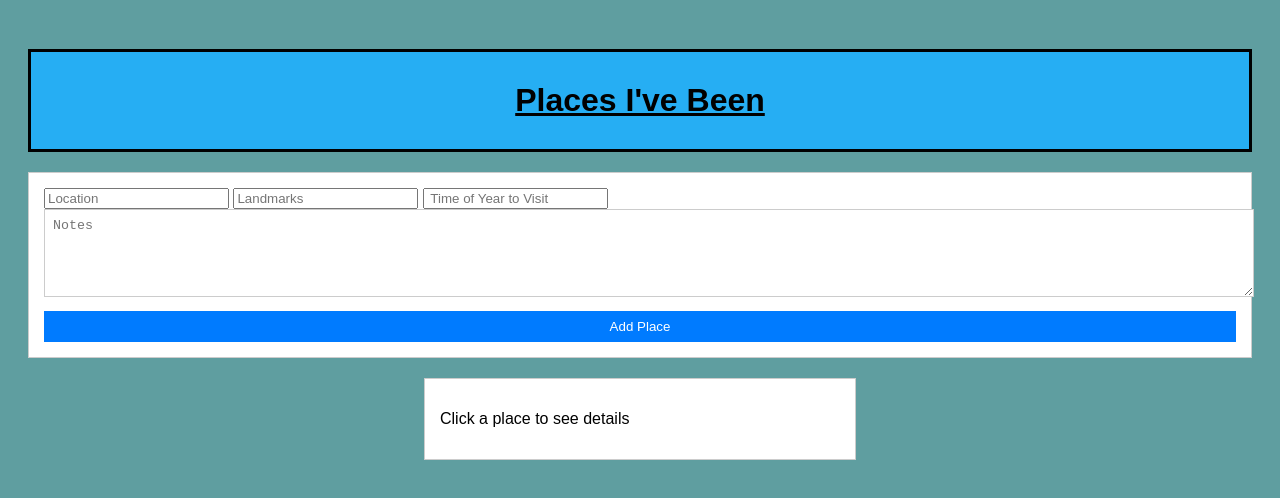
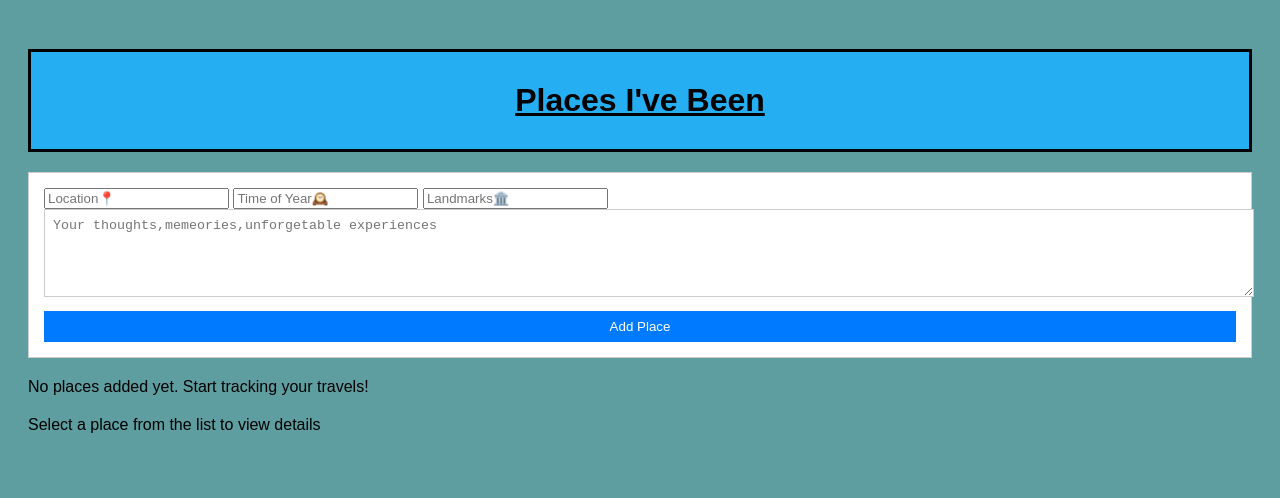
Before and after one commit to tedown2earth/Visited-Places, a plain HTML site: page index.html in a window 1280 px wide. Drawn offline with Linux system fonts and the light colour scheme.

Commit message:
Adding some changes to the index.html

```diff
--- a/index.html
+++ b/index.html
@@ -7,24 +7,40 @@
 </head>
 <body>
 
-  <div class="container">
-    <h1><u>Places I've Been</u></h1>
+      <h1><u>Places I've Been</u></h1>
 
-    <form id="placeForm">
-      <input id="location" type="text" placeholder="Location" required>
-      <input id="landmarks" type="text" placeholder="Landmarks">
-      <input id="season" type="text" placeholder=" Time of Year to Visit">
-      <textarea id="notes" placeholder="Notes"></textarea>
-      <button type="submit">Add Place</button>
-    </form>
+        <!-- Input Form -->
+    <form id="placeForm" >
 
-    <ul id="placesList"></ul>
+    <input type="text" id="location" placeholder="Location📍" required>
+    <input type="text" id="timeOfYear" placeholder="Time of Year🕰️">
+    <input  type="text" id="landmarks" placeholder="Landmarks🏛️">
+    <textarea name="Notes" id="notes" placeholder="Your thoughts,memeories,unforgetable experiences"></textarea>
+    <br>
+    <button type="button" onclick="handleAddPlace()" class="button">Add Place</button>
+</form>
 
-    <div id="placeDetails">
-      <p class="hint">Click a place to see details</p>
+
+      <!-- List of added places -->
+    <div id="placesContainer"></div>
+
+         <!-- Empty State -->
+    <div class="empty" id="emptyState">
+
+        <p>No places added yet. Start tracking your travels!</p>
     </div>
-  </div>
 
-  <script src="js/scripts.js"></script>
-</body>
+    <!-- Places will appear here -->
+    <div id="placesList"></div>
+
+</div>
+
+
+    <!-- Details -->
+<div class="details" id="details">
+
+    <p>Select a place from the list to view details</p>
+</div>
+<script src="js/script.js"></script>
+    </body>
 </html>
```
